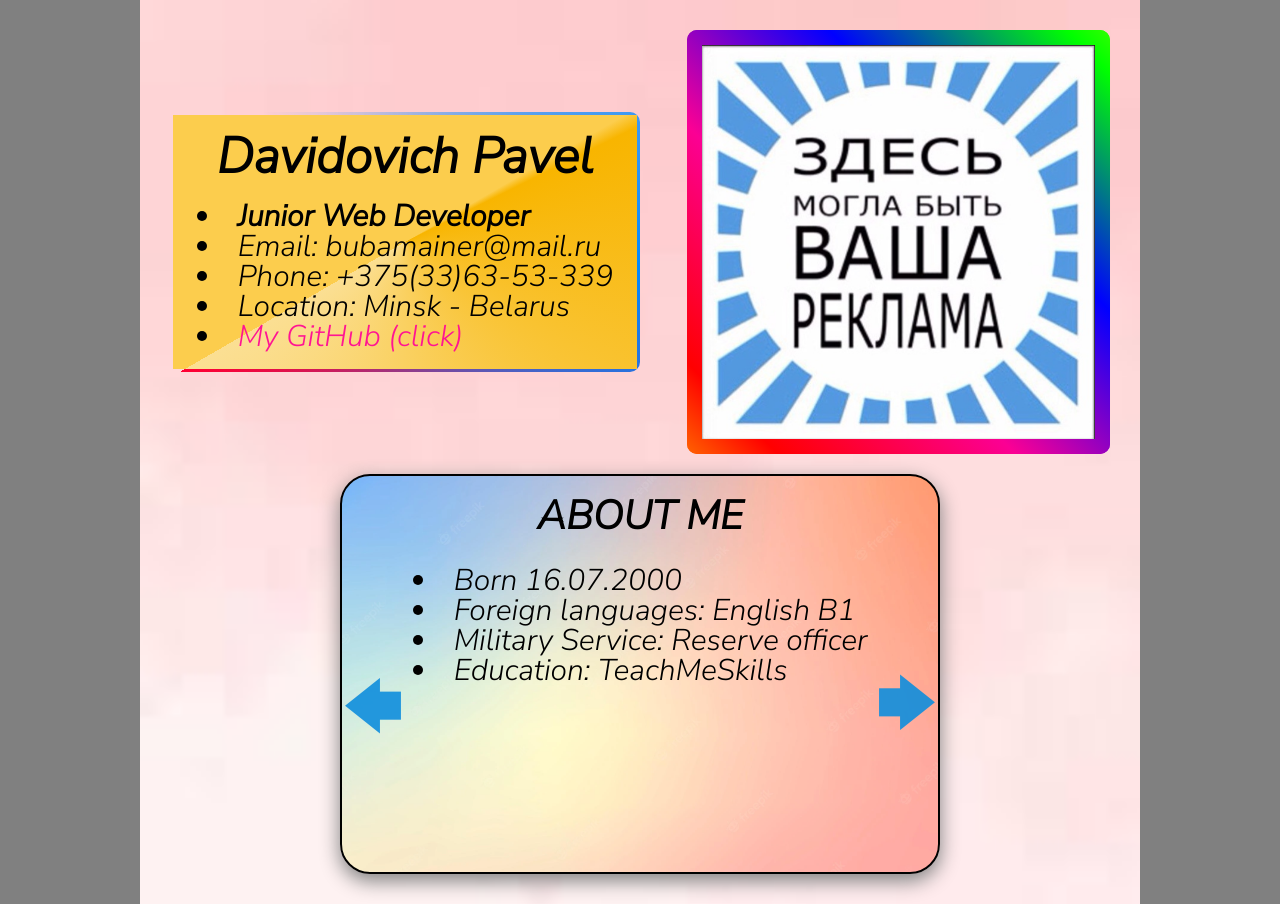
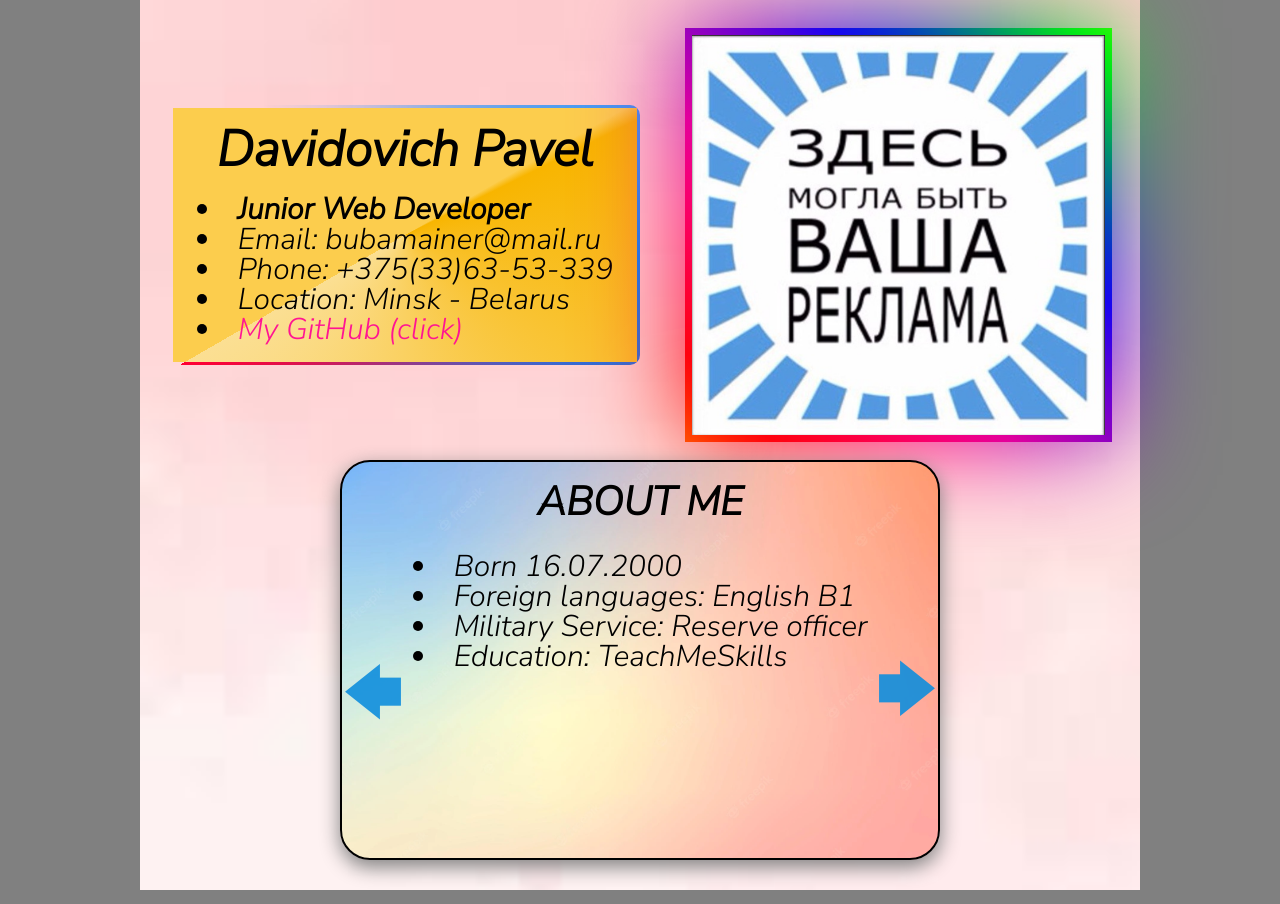
Before and after one commit to PseudoElement/FromZeroToHero, a plain HTML site: page index.html in a window 1280 px wide. Drawn offline with Linux system fonts and the light colour scheme.

Commit message:
delete hidden overflow

```diff
--- a/style.css
+++ b/style.css
@@ -144,14 +144,13 @@ header .left:hover {
   initial-value: 0turn;
 }
 header .right {
-  /* border: none; */
+  border: none;
   position: relative;
   z-index: 0;
   min-height: 250px;
   min-width: 250px;
   border-radius: 10px;
-  overflow: hidden;
-  padding: 15px;
+  padding: 5px;
 }
 header .right:before, header .right:after {
 	content: '';
@@ -176,6 +175,9 @@ header .right:before, header .right:after {
 	100% {
 		background-position: 0 0;
 	}
+}
+header .right:after {
+	filter: blur(50px);
 }
 main {
   margin-top: 1rem;
```
